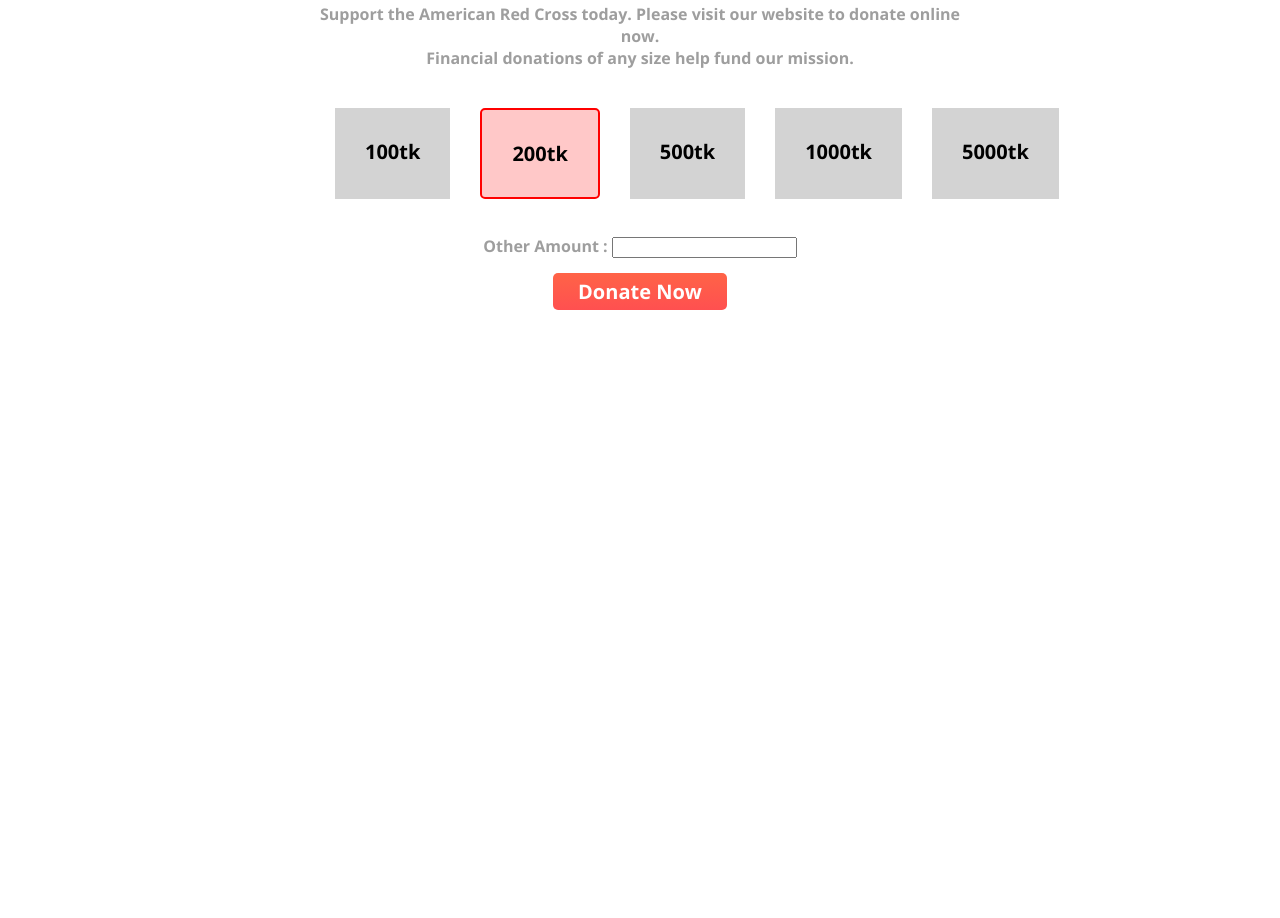
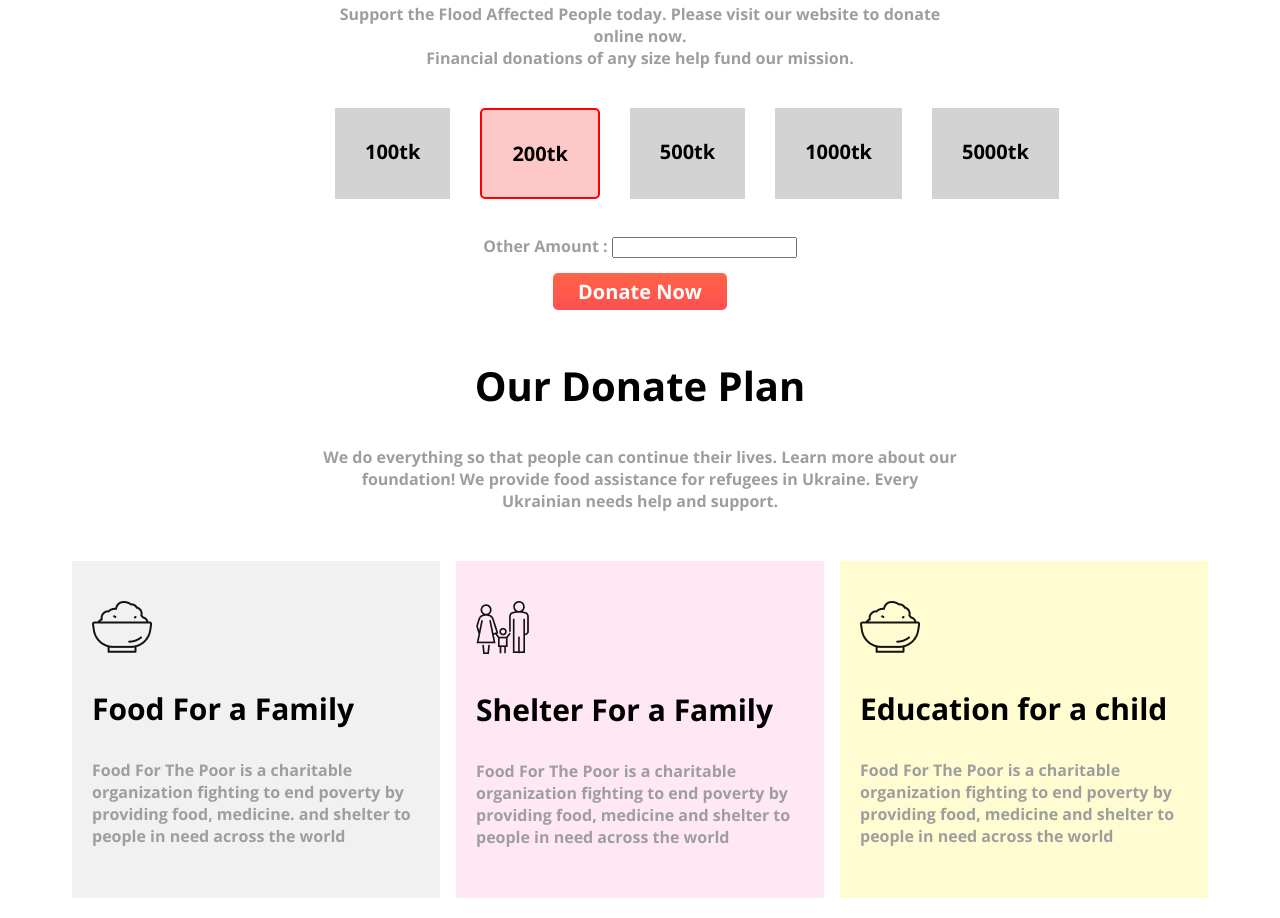
Before and after one commit to Fahima92/Assignment-repository, a plain HTML site: page index.html in a window 1280 px wide. Shown: the part 546-1464 px from the top of the page. Before the commit the page ends 861 px from the top, so only its background shows below. Drawn offline with nearby package versions, Linux system fonts and the light colour scheme.

Commit message:
Our Donate Plan section done

```diff
--- a/index.html
+++ b/index.html
@@ -36,10 +36,10 @@
         <div class="center">
             <h2>Donate Today</h2>
             <p class="color-lightgray">
-                Support the American Red Cross today. Please visit our website to donate online now.<br> Financial
+                Support the Flood Affected People today. Please visit our website to donate online now.<br> Financial
                 donations of any size help fund our mission.
             </p>
-            <div class="inline">
+            <div class="flexible-display">
                 <span class="inline-item">100tk</span>
                 <span class="inline-item" id="border-red">200tk</span>
                 <span class="inline-item">500tk</span>
@@ -52,6 +52,39 @@
         </div>
 
     </section>
+
+    <!--Our Donate Plan-->
+    <section>
+        <div class="center">
+            <h2>Our Donate Plan</h2>
+            <p class="color-lightgray">We do everything so that people can continue their lives. Learn more about our
+                foundation! We provide
+                food assistance for refugees in Ukraine. Every Ukrainian needs help and support.</p>
+        </div>
+        <div class="flexible-display center-item">
+            <div class="donate-plan" id="plan-one">
+                <img src="icons/food.png" alt="food-icon">
+                <h3>Food For a Family</h3>
+                <p class="color-lightgray">Food For The Poor is a charitable organization fighting to end poverty by
+                    providing food, medicine.
+                    and shelter to people in need across the world</p>
+            </div>
+            <div class="donate-plan" id="plan-two">
+                <img src="icons/shelter.png" alt="food-icon">
+                <h3>Shelter For a Family</h3>
+                <p class="color-lightgray">Food For The Poor is a charitable organization fighting to end poverty
+                    by
+                    providing food, medicine and shelter to people in need across the world</p>
+            </div>
+            <div class="donate-plan" id="plan-three">
+                <img src="icons/food.png" alt="food-icon">
+                <h3>Education for a child</h3>
+                <p class="color-lightgray">Food For The Poor is a charitable organization fighting to end poverty by
+                    providing food, medicine
+                    and shelter to people in need across the world</p>
+            </div>
+        </div>
+    </section>
 </body>
 
 </html>
--- a/style.css
+++ b/style.css
@@ -9,21 +9,29 @@ h1 {
 
 }
 
-.color-lightgray {
-    color: #9E9E9E;
-}
-
 h2 {
     font-size: 40px;
     font-weight: 800;
+}
+
+h3 {
+    font-size: 30px;
+    font-weight: 600;
 }
 
 p {
     margin-bottom: 3%;
 }
 
+
+.color-lightgray {
+    color: #9E9E9E;
+}
+
+/*header section image*/
 .bg-img {
     background-image: url('images/donation1.jpg');
+    opacity: .7;
     background-repeat: no-repeat;
     background-size: cover;
     background-size: 100%, 100%;
@@ -46,10 +54,11 @@ p {
     font-size: 20px;
 }
 
-.inline {
+.flexible-display {
     display: flex;
 }
 
+/*Donate Today Inline Item*/
 .inline-item {
     background-color: lightgray;
     padding: 30px;
@@ -62,3 +71,31 @@ p {
     background-color: #FFC8C8;
     border-radius: 5px;
 }
+
+/*Donate Plan boxes*/
+.donate-plan {
+    background-color: aqua;
+    width: 33%;
+    padding: 40px 20px;
+    margin: 0px 8px;
+}
+
+/*Donate Plan box center*/
+.center-item {
+    padding: 20px;
+    margin: auto;
+    width: 90%;
+}
+
+
+#plan-one {
+    background-color: #F1F1F1;
+}
+
+#plan-two {
+    background-color: #FFE8F3;
+}
+
+#plan-three {
+    background-color: #FFFCD1;
+}
```
